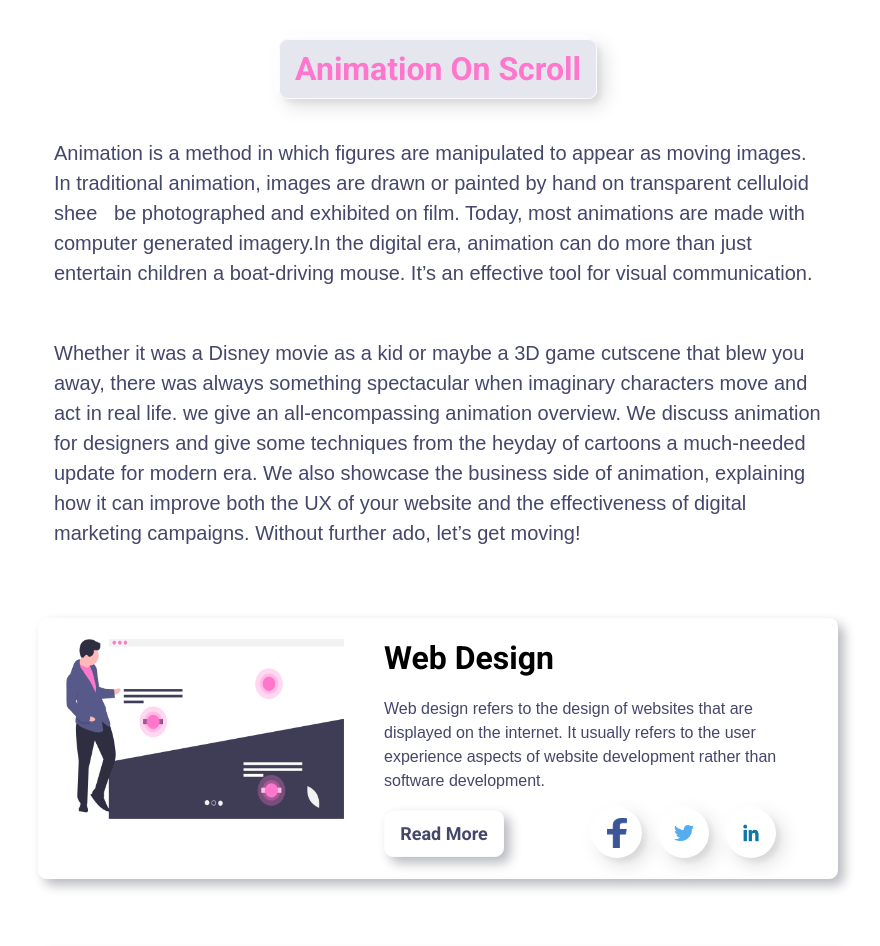
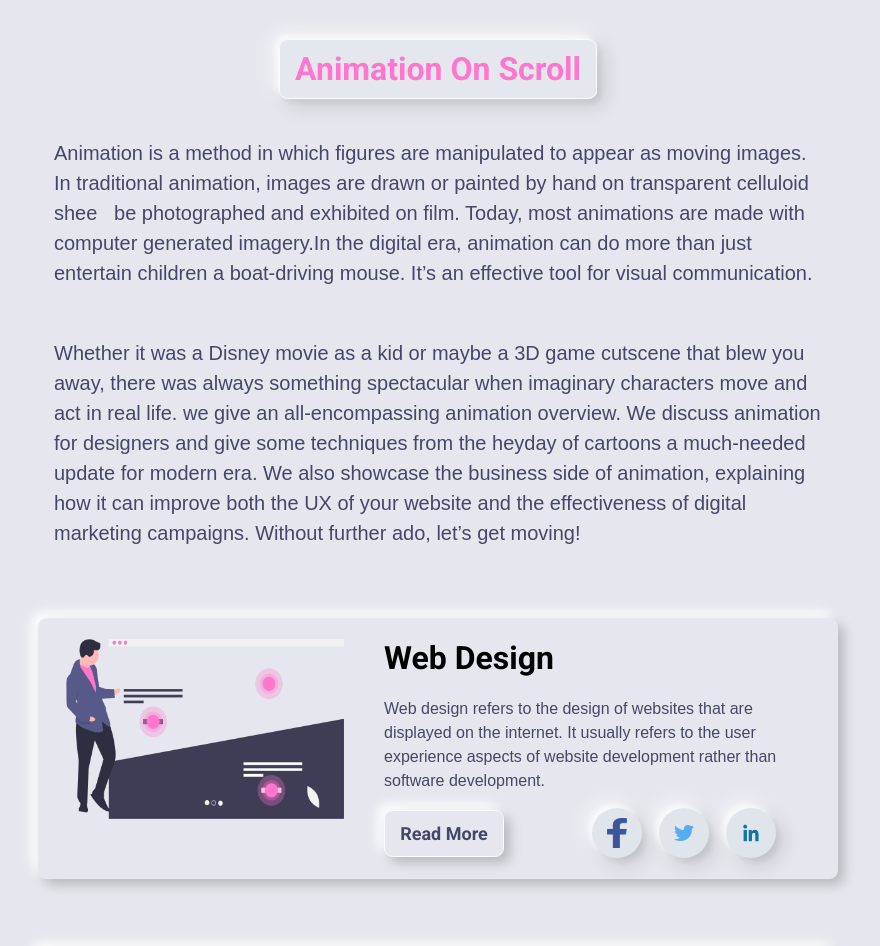
Before and after one commit to yagneshpatel12/Neumorphism-Ui, a plain HTML site: page index.html in a window 1280 px wide. Shown: the top 946 px of the page, without its empty margins (202-1082 px from the left). Drawn offline with nearby package versions, Linux system fonts and the light colour scheme.

Commit message:
initial commit

```diff
--- a/style.css
+++ b/style.css
@@ -6,7 +6,7 @@
 
 }
 body{
-    background-color: white;
+    background-color: #e6e7ee;
 }
 .main{
     width: 100vw;
@@ -22,7 +22,7 @@ body{
   display: inline;
   padding: 10px 15px;
   cursor: pointer;
-    background-color: #e6e7ee;
+    background-color: #e6e7eefa;
     color: #ff77cd;
     box-shadow: -7px -7px 20px 0px #fff9,
  -4px -4px 5px 0px #fff9,
@@ -53,7 +53,7 @@ body{
 .card{
 width: 800px;
 border-color: #d1d9e6;
-background-color: white;
+background-color: #e6e7ee;
 border: .0625rem solid rgba(243,247,250,.05);
 border-radius: .55rem;
 margin: auto;
@@ -91,7 +91,7 @@ margin-top: 15px;
     padding: 12px 0px;
     width: 120px;
     cursor: pointer;
-      background-color: white;
+      background-color: #e6e7ee;
       color: #44476a;
       box-shadow: 6px 6px 12px #b8b9be,-6px -6px 12px #fff;
       border-color: #d1d9e6;
@@ -116,7 +116,7 @@ cursor: pointer;
  border-radius: 50px;
  border: none;
  outline: none;
- background-color: white;
+ background-color: #e0e5ec;
  display: flex;
  justify-content: center;
  align-items: center;
```
